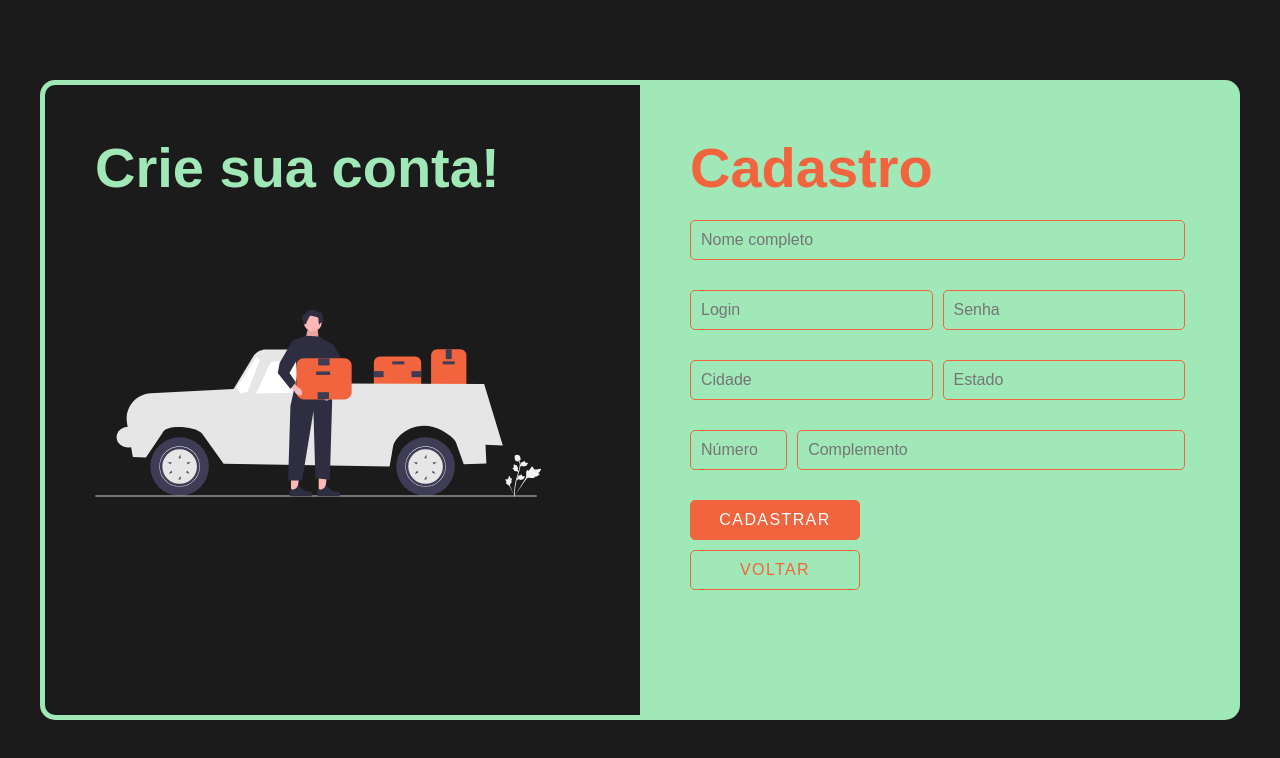
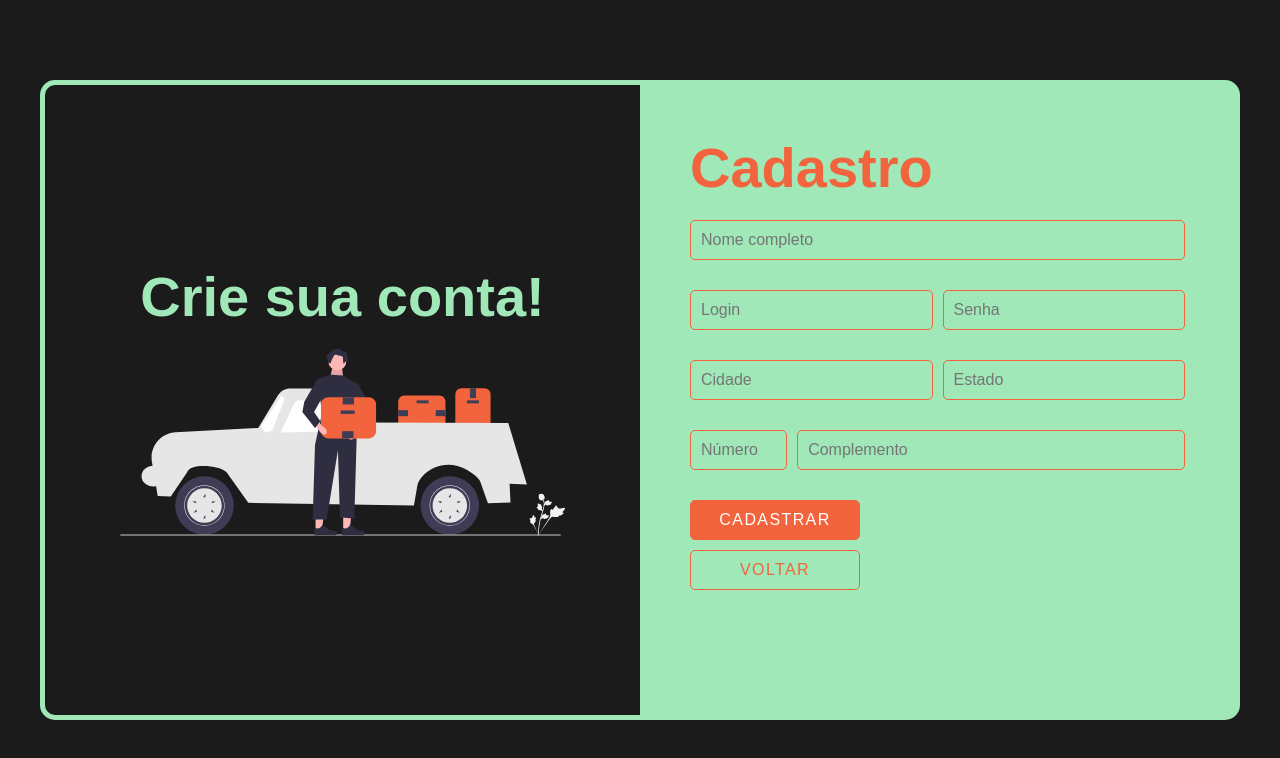
Before and after one commit to FredThiesen/achados-e-doados, a React (Create React App) app: page /signup in a window 1280 px wide. Shown: the top 758 px of the page. Built offline with nearby package versions, Linux system fonts and the light colour scheme.

Commit message:
change layout

```diff
--- a/src/Screens/AuthLogin/index.tsx
+++ b/src/Screens/AuthLogin/index.tsx
@@ -34,7 +34,7 @@ export const AuthLogin = () => {
 					<Title style={{ color: colors.green, marginBottom: 10 }}>
 						Achados e Doados
 					</Title>
-					<img src={logo} alt="logo" />
+					<img src={logo} alt="logo" width={"90%"} />
 				</WrapperColumn>
 				<WrapperColumn style={{ background: colors.green }}>
 					{/* justify - center */}
--- a/src/Screens/AuthSignup/index.tsx
+++ b/src/Screens/AuthSignup/index.tsx
@@ -51,16 +51,13 @@ export const AuthSignup = () => {
 	return (
 		<WrapperScreen>
 			<WrapperRow>
-				<WrapperColumn>
-					<Title style={{ color: colors.green }}>
+				<WrapperColumn
+					style={{ justifyContent: "center", alignItems: "center" }}
+				>
+					<Title style={{ color: colors.green, marginBottom: 10 }}>
 						Crie sua conta!
 					</Title>
-					<img
-						src={logo2}
-						alt="logo"
-						width={"90%"}
-						style={{ marginTop: 100 }}
-					/>
+					<img src={logo2} alt="logo" width={"90%"} />
 				</WrapperColumn>
 				<WrapperColumn style={{ background: colors.green }}>
 					<Title>Cadastro</Title>
```
